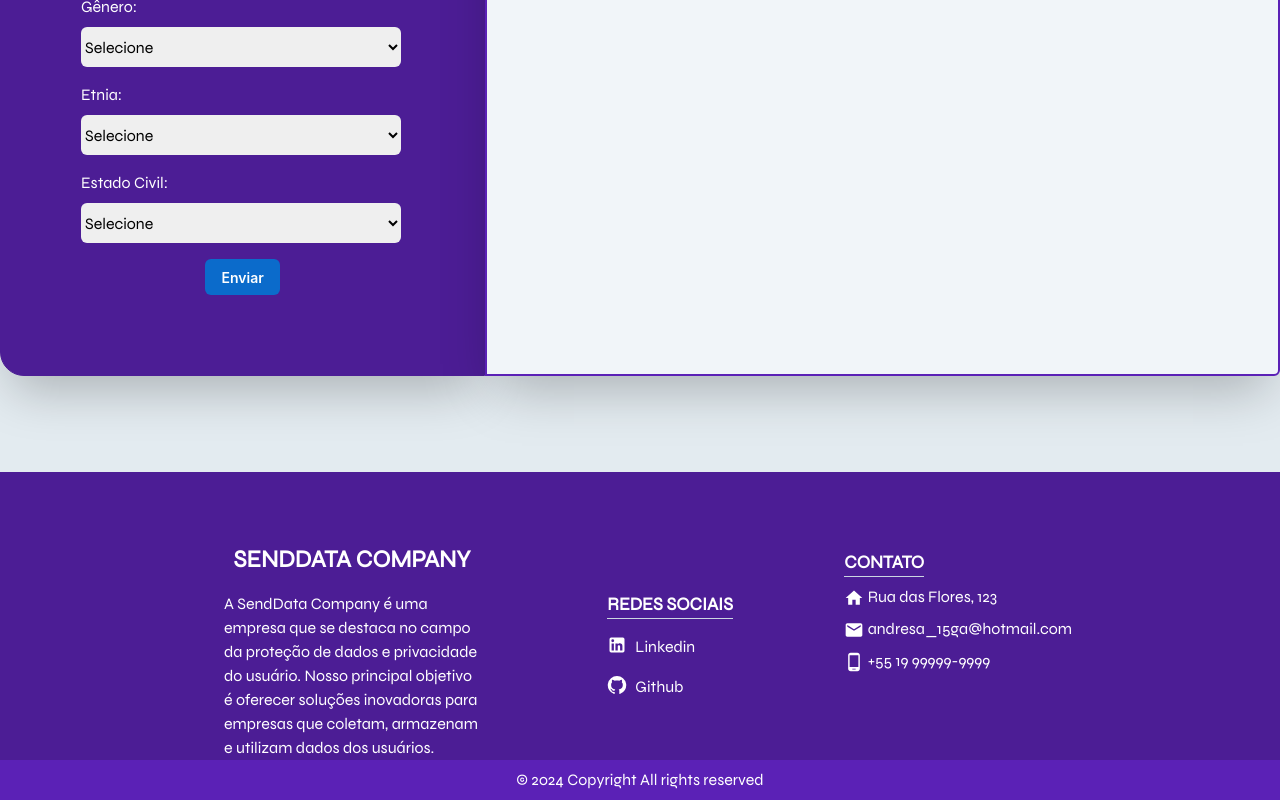
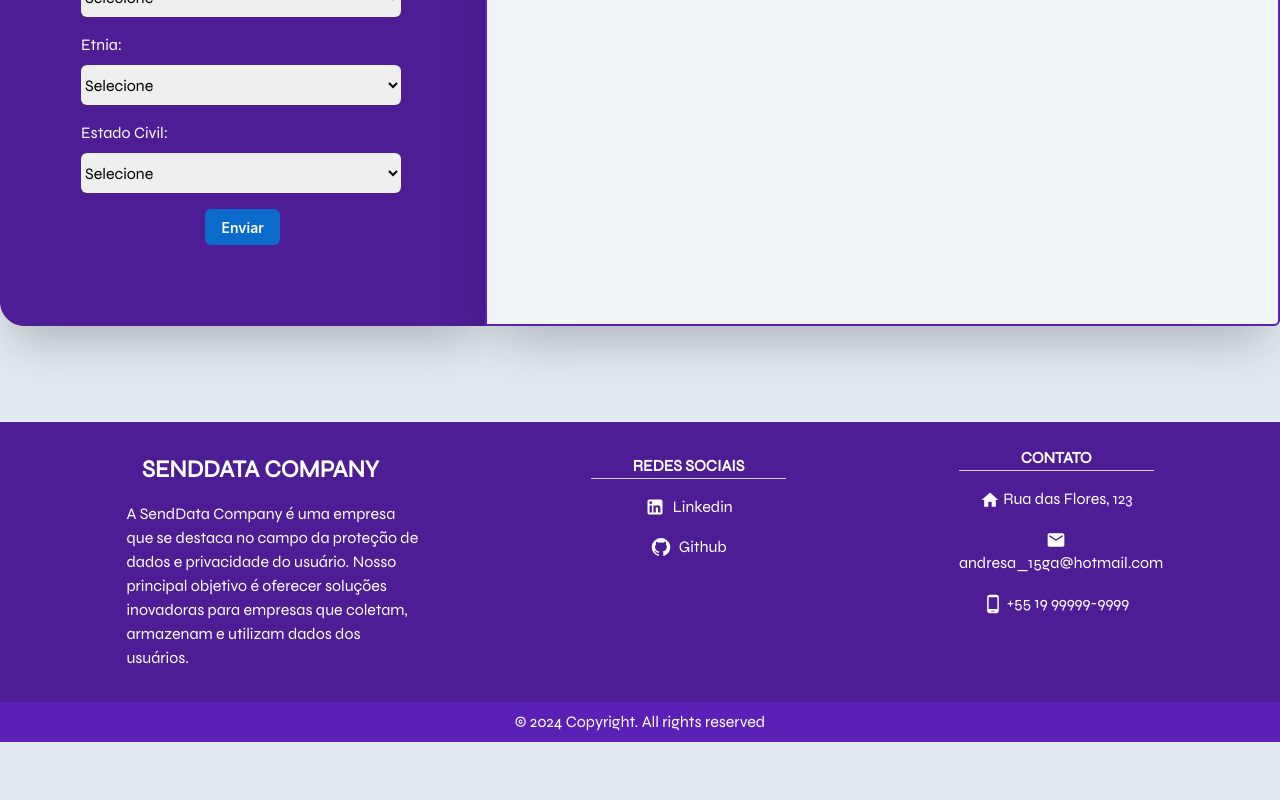
Before and after one commit to Andresa-Alves-Ribeiro/best-space-challenge, a Next.js app: page / in a window 1280 px wide. Shown: the part 1204-2004 px from the top of the page. After the commit the page ends 1946 px from the top, so only its background shows below. Built offline with nearby package versions, Linux system fonts and the light colour scheme.

Commit message:
chore: footer finalizado

```diff
--- a/src/components/Footer/footer.tsx
+++ b/src/components/Footer/footer.tsx
@@ -7,35 +7,32 @@ import PhoneAndroidIcon from '@mui/icons-material/PhoneAndroid';
 
 export default function Footer() {
     return (
-        <div className='h-80 bg-violet-900 flex flex-col justify-between'>
-            <div className="flex flex-row gap-4 justify-between px-52 pt-14">
-                <div className='flex flex-col px-4 w-2/6 pt-4'>
-                    <h2 className='text-white text-center font-bold uppercase text-2xl'>SendData Company</h2>
-                    <p className='text-white text-start pt-4'>A SendData Company é uma empresa que se destaca no campo da proteção de dados e privacidade do usuário. Nosso principal objetivo é oferecer soluções inovadoras para empresas que coletam, armazenam e utilizam dados dos usuários.</p>
+        <div className='bg-violet-900'>
+            <div className=" mx-auto px-14 py-8 flex flex-col justify-around lg:flex-row gap-8">
+                <div className='lg:w-1/4 text-center'>
+                    <h2 className='text-white font-bold uppercase lg:pr-6 text-2xl'>SendData Company</h2>
+                    <p className='text-white pt-4 text-start'>A SendData Company é uma empresa que se destaca no campo da proteção de dados e privacidade do usuário. Nosso principal objetivo é oferecer soluções inovadoras para empresas que coletam, armazenam e utilizam dados dos usuários.</p>
                 </div>
 
-                <div className="flex flex-col justify-center gap-4">
-                    <h3 className='text-white text-center text-lg font-bold border-b border-slate-300'>REDES SOCIAIS</h3>
-                    <div >
-                        <a href="https://www.linkedin.com/in/andresa-alves-ribeiro" target="_blank" rel="noopener noreferrer" className='flex flex-row gap-2'>
+                <div className='lg:w-1/6 flex flex-col gap-4'>
+                    <h3 className='text-white text-center font-bold border-b max-md:border-b-0 max-md:pt-4 max-md:border-t border-slate-300'>REDES SOCIAIS</h3>
+                    <div>
+                        <a href="https://www.linkedin.com/in/andresa-alves-ribeiro" target="_blank" rel="noopener noreferrer" className='flex items-center justify-center gap-2'>
                             <LinkedInIcon style={{ fontSize: 20, color: '#ffffff' }} />
-                            <p className='text-white text-center hover:text-violet-500'>Linkedin</p>
+                            <p className='text-white hover:text-purple-300 hover:border-b hover:border-purple-400'>Linkedin</p>
                         </a>
                     </div>
 
-                    <div className='flex flex-row gap-2'>
-                        <a href="https://github.com/Andresa-Alves-Ribeiro" target="_blank" rel="noopener noreferrer" className='flex flex-row gap-2'>
+                    <div className='flex items-center justify-center gap-2'>
+                        <a href="https://github.com/Andresa-Alves-Ribeiro" target="_blank" rel="noopener noreferrer" className='flex items-center justify-center gap-2'>
                             <GitHubIcon style={{ fontSize: 20, color: '#ffffff' }} />
-
-
-                            <p className='text-white text-center'>Github</p>
+                            <p className='text-white hover:text-purple-300 hover:border-b hover:border-purple-400'>Github</p>
                         </a>
                     </div>
                 </div>
 
-                <div className='flex flex-col gap-2 items-start pt-5'>
-                    <h2 className='text-white text-center text-lg font-bold border-b border-slate-300'>CONTATO</h2>
-
+                <div className='lg:w-1/6 flex flex-col gap-4 lg:-mt-2'>
+                    <h2 className='text-white text-center font-bold border-b max-md:border-b-0 max-md:pt-4 max-md:border-t border-slate-300'>CONTATO</h2>
                     <p className='text-white text-center'><HomeIcon style={{ fontSize: 20, color: '#ffffff' }} /> Rua das Flores, 123</p>
                     <p className='text-white text-center'><EmailIcon style={{ fontSize: 20, color: '#ffffff' }} /> andresa_15ga@hotmail.com</p>
                     <p className='text-white text-center'><PhoneAndroidIcon style={{ fontSize: 20, color: '#ffffff' }} /> +55 19 99999-9999</p>
@@ -43,8 +40,8 @@ export default function Footer() {
             </div>
 
             <div className='bg-violet-800 py-2'>
-                <p className='text-white text-center'>© 2024 Copyright All rights reserved</p>
+                <p className='text-white text-center'>© 2024 Copyright. All rights reserved</p>
             </div>
         </div>
     );
-};
+}
--- a/src/components/Header/header.tsx
+++ b/src/components/Header/header.tsx
@@ -17,7 +17,7 @@ const Header = () => {
         <header className="bg-[#e3ebf0] flex flex-wrap md:flex-nowrap items-center justify-between w-full px-4 md:px-0 py-3 md:py-0">
             <div className="flex items-center justify-between w-full">
                 <div>
-                    <Image src={Logo} alt='Logo' width={150} height={150} />
+                    <Image src={Logo} alt='Logo' width={100} height={100} />
                 </div>
 
                 <div className="md:hidden flex flex-row-reverse gap-2">
```
